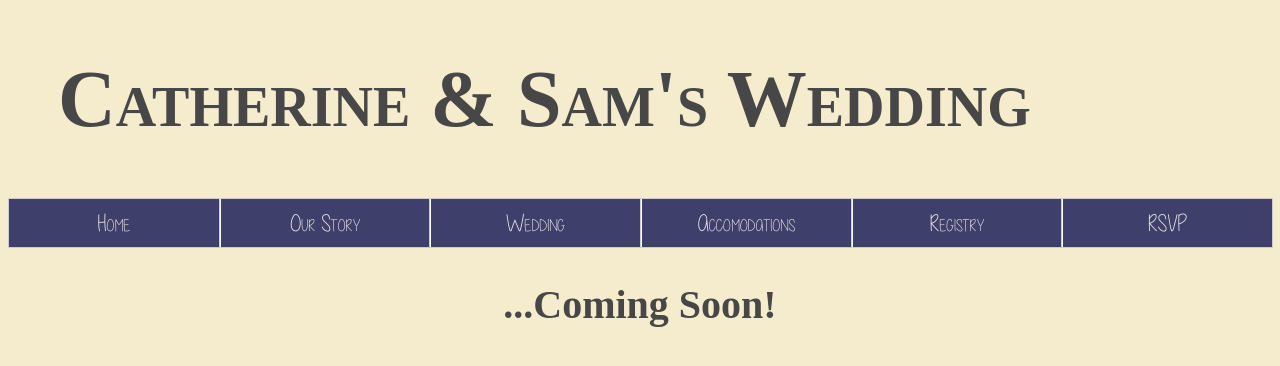
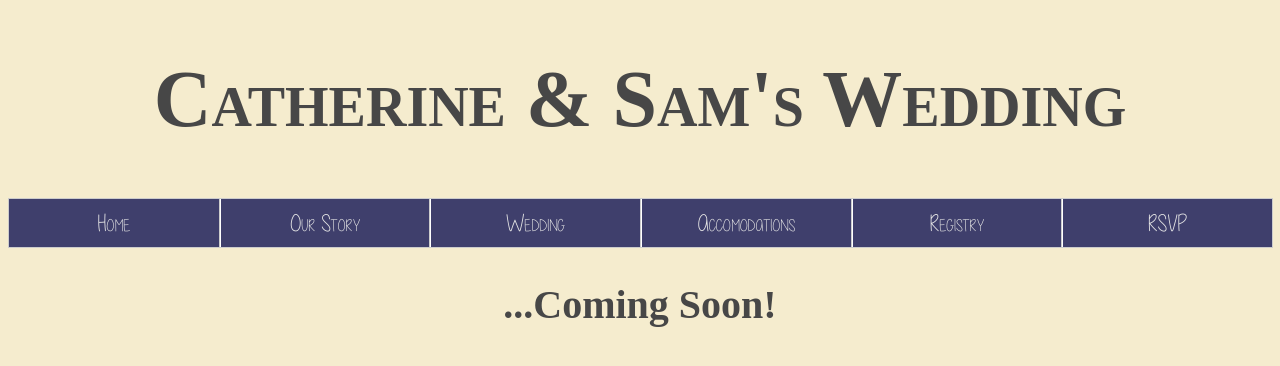
Before and after one commit to rsamgordon/catherineandsam, a plain HTML site: page index.html in a window 1280 px wide. Drawn offline with Linux system fonts and the light colour scheme; a web font is replaced by a local one.

Commit message:
center the stupid title block

```diff
--- a/weddingstyle.css
+++ b/weddingstyle.css
@@ -29,7 +29,8 @@ h1 {
 	font-family: simon_script;
 	font-size: 500%;
 	font-variant: small-caps;
-	margin-left: 50px;
+	/*margin-left: 50px;*/
+	text-align: center;
 	color: #474747;
 }
 
```
